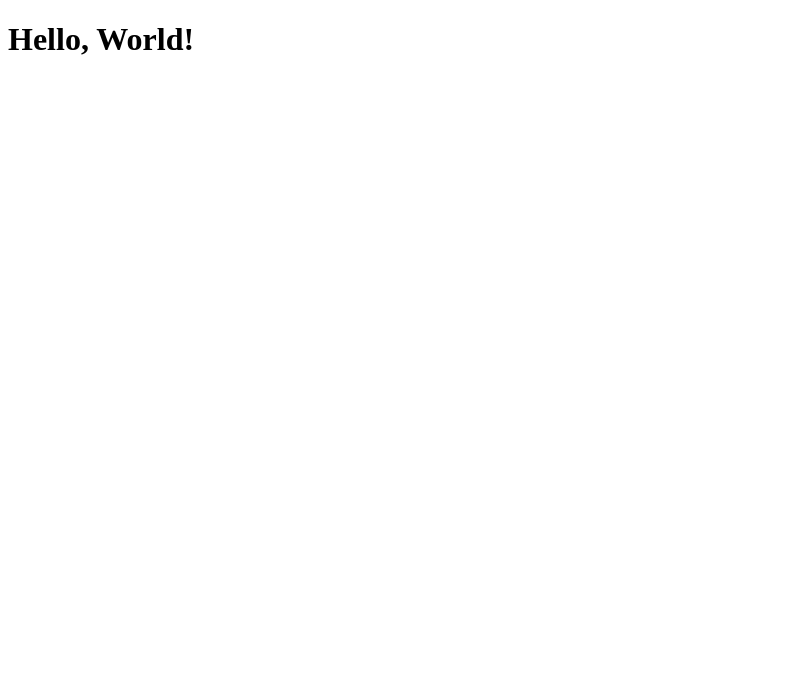
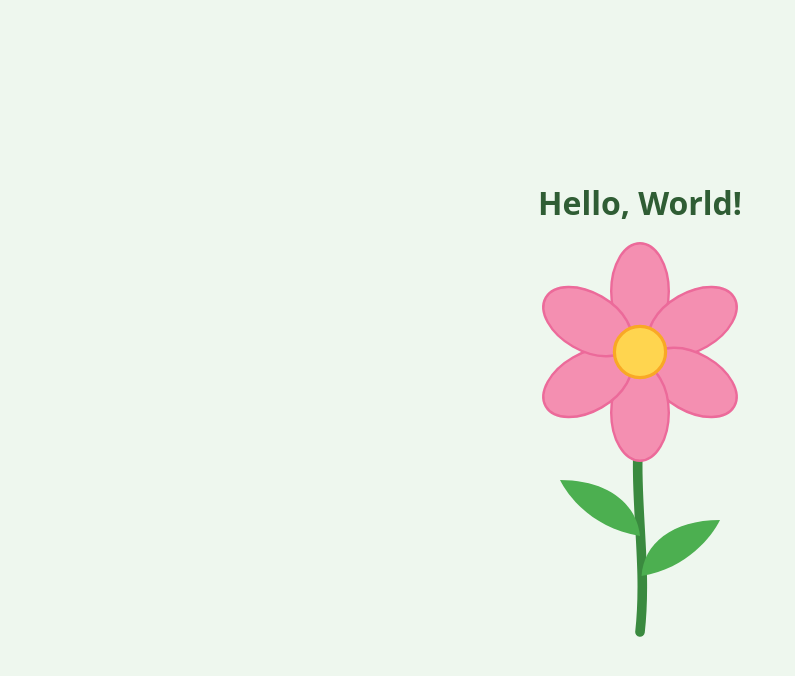
Before and after one commit to Hustle58/FKW, a plain HTML site: page index.html in a window 1280 px wide. Shown: the whole page, without its empty margins (0-795 px from the left). Drawn offline with Linux system fonts and the light colour scheme.

Commit message:
Draw a flower in index.html
Co-Authored-By: Claude Sonnet 5.5 <noreply@anthropic.com>
Claude-Session: https://claude.ai/code/session_01L2M8eauSeRhX2RkTRT4ort

```diff
--- a/index.html
+++ b/index.html
@@ -4,8 +4,40 @@
   <meta charset="UTF-8">
   <meta name="viewport" content="width=device-width, initial-scale=1.0">
   <title>Hello, World</title>
+  <style>
+    body {
+      margin: 0;
+      min-height: 100vh;
+      display: flex;
+      flex-direction: column;
+      align-items: center;
+      justify-content: center;
+      background: #eef7ee;
+      font-family: system-ui, sans-serif;
+    }
+    h1 { color: #2f5d34; margin-bottom: 0; }
+    svg { width: min(320px, 80vw); height: auto; }
+  </style>
 </head>
 <body>
   <h1>Hello, World!</h1>
+  <svg viewBox="0 0 200 260" xmlns="http://www.w3.org/2000/svg" role="img" aria-label="A pink flower">
+    <!-- stem -->
+    <path d="M100 120 C95 170 105 210 100 255" stroke="#3a8a3f" stroke-width="6" fill="none" stroke-linecap="round"/>
+    <!-- leaves -->
+    <path d="M100 195 C70 190 55 170 50 160 C80 160 98 175 100 195Z" fill="#4caf50"/>
+    <path d="M101 220 C130 215 145 195 150 185 C120 185 102 200 101 220Z" fill="#4caf50"/>
+    <!-- petals -->
+    <g transform="translate(100 80)" fill="#f48fb1" stroke="#ec6a9a" stroke-width="1.5">
+      <ellipse cx="0" cy="-38" rx="18" ry="30"/>
+      <ellipse cx="0" cy="-38" rx="18" ry="30" transform="rotate(60)"/>
+      <ellipse cx="0" cy="-38" rx="18" ry="30" transform="rotate(120)"/>
+      <ellipse cx="0" cy="-38" rx="18" ry="30" transform="rotate(180)"/>
+      <ellipse cx="0" cy="-38" rx="18" ry="30" transform="rotate(240)"/>
+      <ellipse cx="0" cy="-38" rx="18" ry="30" transform="rotate(300)"/>
+    </g>
+    <!-- center -->
+    <circle cx="100" cy="80" r="16" fill="#ffd54f" stroke="#f9a825" stroke-width="2"/>
+  </svg>
 </body>
 </html>
```
